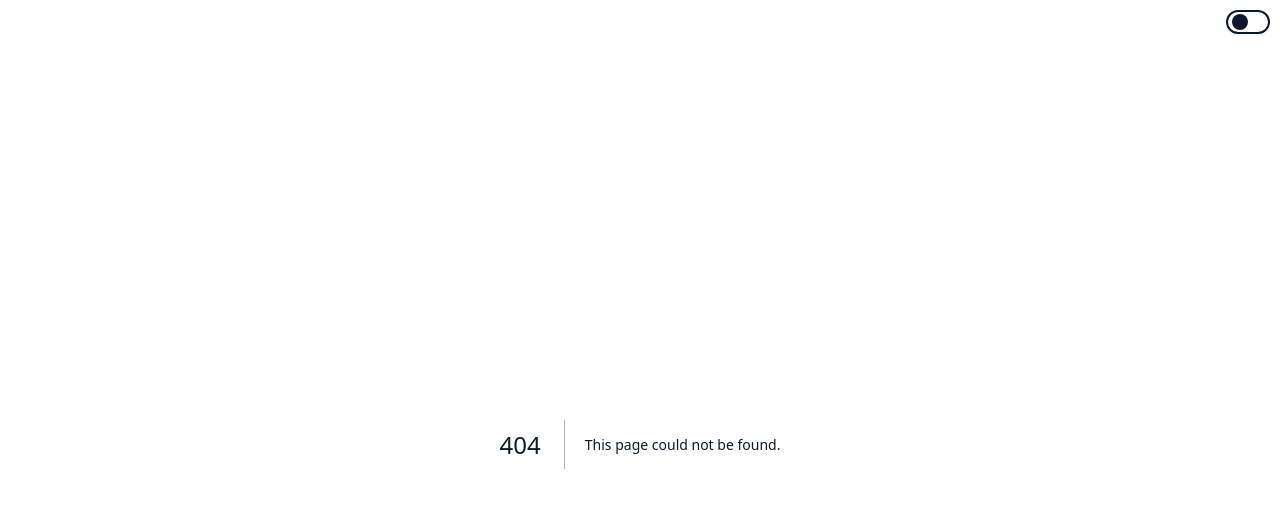
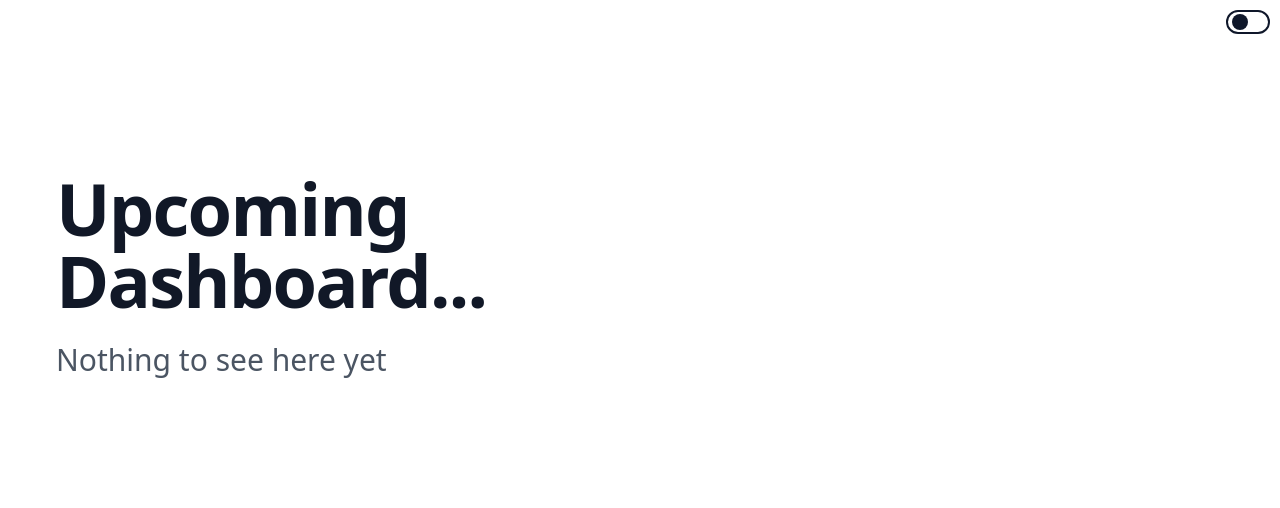
Before and after one commit to sirmews/perfectlycromulent.dev, a Next.js app: page /dashboard in a window 1280 px wide. Before the commit this address had no page. Shown: the top 508 px of the page. Built offline with nearby package versions, Linux system fonts and the light colour scheme.

Commit message:
placeholder dashboard

```diff
--- a/app/components/Introduction.tsx
+++ b/app/components/Introduction.tsx
@@ -1,20 +1,29 @@
-import { Button } from './'
-import data from '../data.json'
+import { Button } from '@components/Button'
+import type { FunctionComponent } from 'react'
 
-export const Introduction = () => (
+export interface IntroductionProps {
+  title: string
+  description: string
+  links?: Array<{ name: string; url: string }>
+}
+
+export const Introduction: FunctionComponent<IntroductionProps> = ({
+  title,
+  description,
+  links,
+}) => (
   <div className='py-24 sm:py-32'>
     <div className='mx-auto max-w-7xl px-2 lg:px-6'>
       <div className='mx-auto max-w-2xl lg:mx-0'>
         <h2 className='text-5xl font-bold tracking-tight sm:text-7xl'>
-          Home of Nav
+          {title}
         </h2>
         <p className='mt-6 text-3xl leading-10 text-gray-600 dark:text-gray-300'>
-          A perfectly cromulent product engineer, aspiring indiehacker, chronic
-          oversharer of all things mental health
+          {description}
         </p>
-        {/* inline flex list of buttons */}
+        {links && (
           <ul className='mt-8 flex flex-row space-x-2'>
-          {data.links.map((link, index) => (
+            {links.map((link, index) => (
               <li key={index}>
                 <Button href={link.url} variant='primary' size='lg'>
                   {link.name}
@@ -22,6 +31,7 @@ export const Introduction = () => (
               </li>
             ))}
           </ul>
+        )}
       </div>
     </div>
   </div>
--- /dev/null
+++ b/app/dashboard/layout.tsx
@@ -0,0 +1,7 @@
+export default function DashboardLayout({
+  children, // will be a page or nested layout
+}: {
+  children: React.ReactNode
+}) {
+  return <section>{children}</section>
+}
--- /dev/null
+++ b/app/dashboard/page.tsx
@@ -0,0 +1,21 @@
+import Image from 'next/image'
+import { Inter } from 'next/font/google'
+import { Introduction } from '@components/Introduction'
+
+const inter = Inter({ subsets: ['latin'] })
+
+const HomeData = {
+  title: 'Upcoming Dashboard...',
+  description: 'Nothing to see here yet',
+}
+
+export default function Home() {
+  const { title, description } = HomeData
+  return (
+    <main>
+      <div>
+        <Introduction title={title} description={description} />
+      </div>
+    </main>
+  )
+}
--- a/app/page.tsx
+++ b/app/page.tsx
@@ -1,15 +1,23 @@
-import Image from "next/image";
-import { Inter } from "next/font/google";
-import { Introduction } from "./components";
+import { Inter } from 'next/font/google'
+import { Introduction } from './components'
+import data from './data.json'
 
-const inter = Inter({ subsets: ["latin"] });
+const inter = Inter({ subsets: ['latin'] })
+
+const HomeData = {
+  title: 'Home of Nav',
+  description:
+    'A perfectly cromulent product engineer, aspiring indiehacker, chronic oversharer of all things mental health',
+  links: data.links,
+}
 
 export default function Home() {
+  const { title, description, links } = HomeData
   return (
     <main>
       <div>
-        <Introduction />
+        <Introduction title={title} description={description} links={links} />
       </div>
     </main>
-  );
+  )
 }
```
Lines whose indentation alone changed are shown as unchanged.
